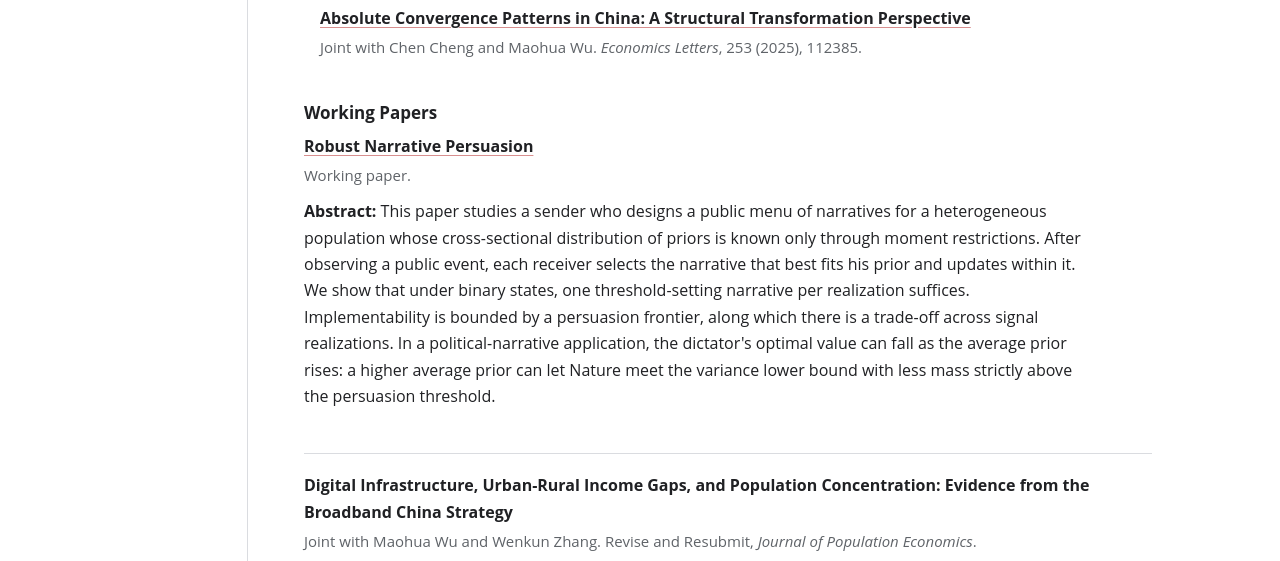
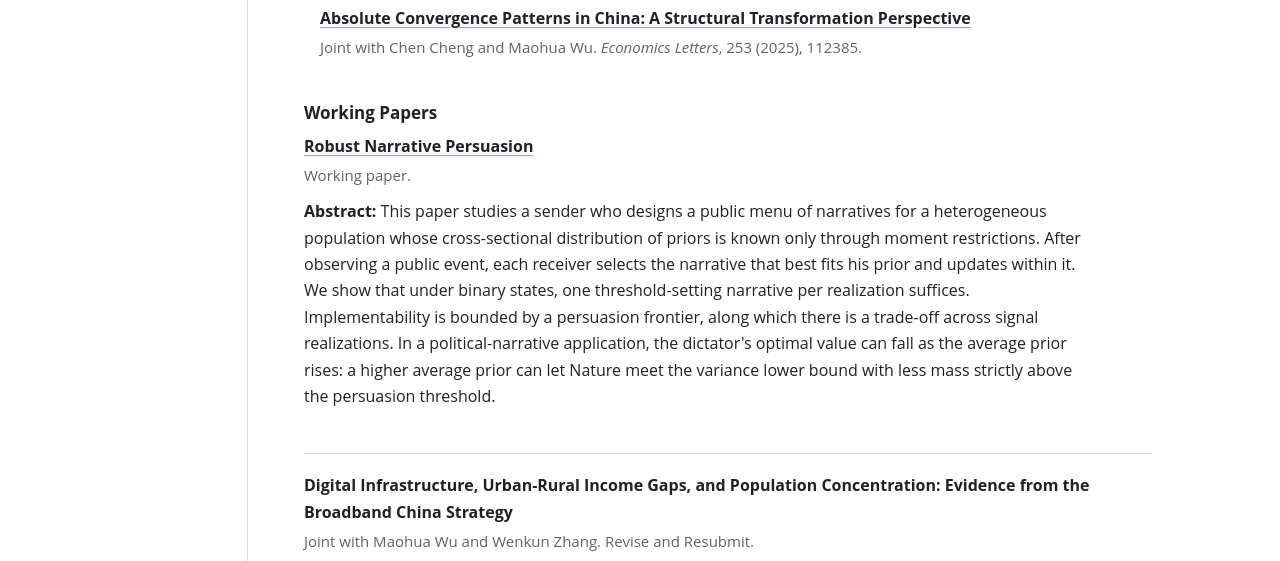
Before and after one commit to songli-econ/songli-econ.github.io, a plain HTML site: page research.html in a window 1280 px wide. Shown: the part 232-793 px from the top of the page. Drawn offline with Linux system fonts and the light colour scheme.

Commit message:
Remove journal name from website and CV

```diff
--- a/research.html
+++ b/research.html
@@ -57,7 +57,7 @@
           </li>
           <li>
             <div class="paper-title">Digital Infrastructure, Urban-Rural Income Gaps, and Population Concentration: Evidence from the Broadband China Strategy</div>
-            <div class="paper-meta">Joint with Maohua Wu and Wenkun Zhang. Revise and Resubmit, <em>Journal of Population Economics</em>.</div>
+            <div class="paper-meta">Joint with Maohua Wu and Wenkun Zhang. Revise and Resubmit.</div>
             <p class="paper-abstract">
               <span class="paper-abstract-label">Abstract:</span>
               This paper studies how China’s national broadband expansion affects
```
Also changed, not shown: cv.html (+1 -1 lines), 2 other files.
